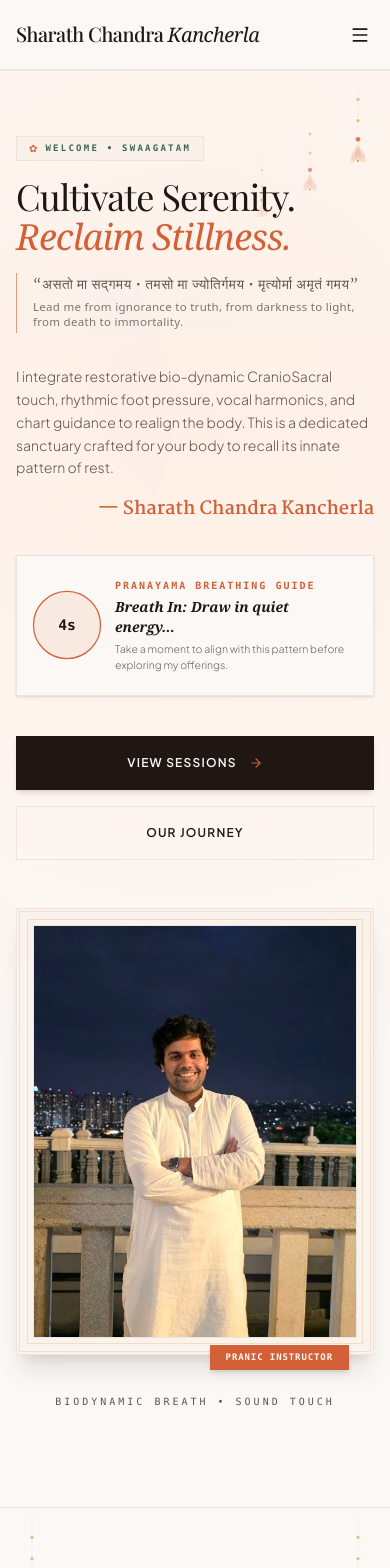
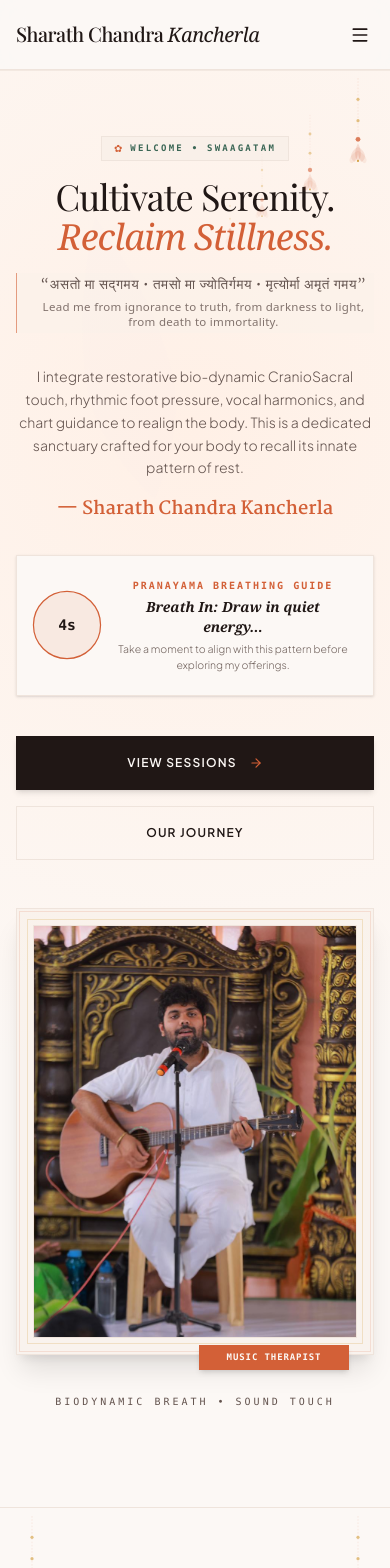
Before and after one commit to sck-info/sck-3, a Next.js app: page / in a window 390 px wide. Shown: the top 1568 px of the page. Built offline with nearby package versions, Linux system fonts and the light colour scheme.

Commit message:
feat: initialize homepage structure and implement About and Hero components

```diff
--- a/src/app/page.tsx
+++ b/src/app/page.tsx
@@ -29,9 +29,11 @@ export default function Home() {
           <About />
         </ScrollReveal>
 
-        <ScrollReveal>
-          <SomaticPathwayFinder />
-        </ScrollReveal>
+        {false && (
+          <ScrollReveal>
+            <SomaticPathwayFinder />
+          </ScrollReveal>
+        )}
 
         <ScrollReveal>
           <MindfulFocusTrainer />
--- a/src/components/About.tsx
+++ b/src/components/About.tsx
@@ -40,7 +40,7 @@ export default function About() {
       <Container>
         <div className="grid grid-cols-1 gap-12 lg:grid-cols-12 items-start relative z-10">
 
-          <div className="lg:col-span-4 flex flex-col gap-6 lg:sticky lg:top-28">
+          <div className="lg:col-span-4 flex flex-col gap-6 lg:sticky lg:top-28 items-center lg:items-start text-center lg:text-left">
             <div className="flex items-center gap-2">
               <span className="w-1.5 h-1.5 bg-clay" />
               <span className="text-[10px] uppercase tracking-[0.25em] font-bold text-ink-soft">
@@ -57,7 +57,7 @@ export default function About() {
               Over the past decade, my work has focused on bridging traditional Eastern wellness with modern corporate lifestyles. Through direct touch, vibrational acoustics, and cognitive alignments, I aim to create spaces where deep healing happens naturally.
             </p>
 
-            <div className="border border-stone p-5 bg-stone-light/10 text-[11px] leading-relaxed text-ink-soft italic relative">
+            <div className="border border-stone p-5 bg-stone-light/10 text-[11px] leading-relaxed text-ink-soft italic relative text-center lg:text-left mx-auto lg:mx-0 w-full max-w-sm lg:max-w-none">
               <div className="absolute top-2 left-2 w-1.5 h-1.5 border-t border-l border-clay" />
               <div className="absolute bottom-2 right-2 w-1.5 h-1.5 border-b border-r border-clay" />
               <p className="font-hindi text-ink not-italic text-sm">
--- a/src/components/Hero.tsx
+++ b/src/components/Hero.tsx
@@ -9,8 +9,24 @@ import HangingLotus from "@/components/ui/HangingLotus";
 
 type BreathStateType = "Inhale" | "Hold" | "Exhale" | "HoldAgain";
 
+const slideshowImages = [
+  { src: "/images/profile-hero1.jpeg", tag: "PRANIC INSTRUCTOR", alt: "Sharath Chandra Kancherla - CST touch" },
+  { src: "/images/sck-music.jpeg", tag: "MUSIC THERAPIST", alt: "Sharath Chandra Kancherla - Swara Frequencies" },
+  { src: "/images/sck-yoga.jpeg", tag: "YOGA & RAKKENHO", alt: "Sharath Chandra Kancherla - Sole Pressure" },
+  { src: "/images/sck-tutuor.jpeg", tag: "NLP COACH & MENTOR", alt: "Sharath Chandra Kancherla - Habit Adjustments" },
+  { src: "/images/sck-cool.jpeg", tag: "VEDIC ASTROLOGER", alt: "Sharath Chandra Kancherla - Chart Reading" }
+];
+
 export default function Hero() {
   const [cycleTime, setCycleTime] = useState(0);
+  const [imgIndex, setImgIndex] = useState(0);
+
+  useEffect(() => {
+    const slideTimer = setInterval(() => {
+      setImgIndex((prev) => (prev + 1) % slideshowImages.length);
+    }, 4000);
+    return () => clearInterval(slideTimer);
+  }, []);
 
   useEffect(() => {
     const hasSeen = typeof window !== "undefined" && sessionStorage.getItem("hasSeenIntro") === "true";
@@ -110,18 +126,40 @@ export default function Hero() {
               <div className="absolute inset-0 border border-gold/25 m-2.5 pointer-events-none" />
 
               <div className="relative w-full h-full overflow-hidden border border-stone">
-                <Image
-                  src="/images/profile-hero1.jpeg"
-                  alt="Sharath Chandra Kancherla"
-                  fill
-                  priority
-                  className="object-cover transition-transform duration-[1200ms] hover:scale-103"
-                  sizes="(min-width: 1024px) 30vw, 85vw"
-                />
+                <AnimatePresence mode="wait">
+                  <motion.div
+                    key={imgIndex}
+                    initial={{ opacity: 0, scale: 1.05 }}
+                    animate={{ opacity: 1, scale: 1 }}
+                    exit={{ opacity: 0, scale: 0.95 }}
+                    transition={{ duration: 0.8, ease: "easeInOut" }}
+                    className="absolute inset-0 w-full h-full"
+                  >
+                    <Image
+                      src={slideshowImages[imgIndex].src}
+                      alt={slideshowImages[imgIndex].alt}
+                      fill
+                      priority
+                      className="object-cover"
+                      sizes="(min-width: 1024px) 30vw, 85vw"
+                    />
+                  </motion.div>
+                </AnimatePresence>
               </div>
 
-              <div className="absolute -bottom-4 right-6 bg-clay text-paper text-[9px] font-mono tracking-widest font-bold px-4 py-1.5 shadow-md">
-                PRANIC INSTRUCTOR
+              <div className="absolute -bottom-4 right-6 bg-clay text-paper text-[9px] font-mono tracking-widest font-bold px-4 py-1.5 shadow-md min-w-[150px] text-center z-30 overflow-hidden">
+                <AnimatePresence mode="wait">
+                  <motion.span
+                    key={imgIndex}
+                    initial={{ opacity: 0, y: 5 }}
+                    animate={{ opacity: 1, y: 0 }}
+                    exit={{ opacity: 0, y: -5 }}
+                    transition={{ duration: 0.3 }}
+                    className="block"
+                  >
+                    {slideshowImages[imgIndex].tag}
+                  </motion.span>
+                </AnimatePresence>
               </div>
             </div>
 
@@ -134,7 +172,7 @@ export default function Hero() {
 
           <motion.div
             variants={itemVariants}
-            className="lg:col-span-7 flex flex-col items-start gap-8"
+            className="lg:col-span-7 flex flex-col items-center lg:items-start text-center lg:text-left gap-8 w-full"
           >
             <div>
               <div className="inline-flex items-center gap-2 px-3 py-1 bg-stone-light/60 border border-stone rounded-none mb-4">
@@ -149,7 +187,7 @@ export default function Hero() {
                 <span className="font-serif italic font-normal text-clay">Reclaim Stillness.</span>
               </h1>
 
-              <p className="mt-4 font-serif italic text-xs tracking-wider text-ink-soft bg-stone-light/40 border-l border-clay/60 pl-4 py-1 max-w-xl">
+              <p className="mt-4 font-serif italic text-xs tracking-wider text-ink-soft bg-stone-light/40 border-l border-clay/60 pl-4 py-1 max-w-xl mx-auto lg:mx-0">
                 <span className="font-hindi not-italic font-normal block mb-1 text-[13.5px]">&ldquo;असतो मा सद्गमय &bull; तमसो मा ज्योतिर्गमय &bull; मृत्योर्मा अमृतं गमय&rdquo;</span>
                 <span className="text-[11.5px] font-sans tracking-wide text-ink-soft/80 block mt-1 not-italic">
                   Lead me from ignorance to truth, from darkness to light, from death to immortality.
@@ -161,14 +199,14 @@ export default function Hero() {
               <p className="text-sm leading-relaxed text-ink-soft font-light">
                 I integrate restorative bio-dynamic CranioSacral touch, rhythmic foot pressure, vocal harmonics, and chart guidance to realign the body. This is a dedicated sanctuary crafted for your body to recall its innate pattern of rest.
               </p>
-              <div className="text-right mt-4 w-full">
+              <div className="text-center lg:text-right mt-4 w-full">
                 <span className="font-hindi font-bold text-clay text-lg sm:text-xl block">
                   — Sharath Chandra Kancherla
                 </span>
               </div>
             </div>
 
-            <div className="w-full max-w-xl border border-stone bg-paper p-5.5 rounded-none shadow-sm relative overflow-hidden">
+             <div className="w-full max-w-xl border border-stone bg-paper p-5.5 rounded-none shadow-sm relative overflow-hidden mx-auto lg:mx-0">
               <div className="flex items-center gap-5 relative z-10">
                 <div className="relative flex items-center justify-center shrink-0">
                   <motion.div
@@ -229,7 +267,7 @@ export default function Hero() {
               </div>
             </div>
 
-            <div className="flex flex-col sm:flex-row gap-4 w-full sm:w-auto mt-2">
+             <div className="flex flex-col sm:flex-row gap-4 w-full sm:w-auto mt-2 justify-center lg:justify-start">
               <a
                 href="#sessions"
                 className="group inline-flex items-center justify-center gap-3 bg-ink text-paper px-8 py-4.5 text-xs uppercase tracking-widest font-semibold transition-all duration-300 hover:bg-[#201715] hover:-translate-y-0.5 active:translate-y-0 shadow-md border border-ink"
```
